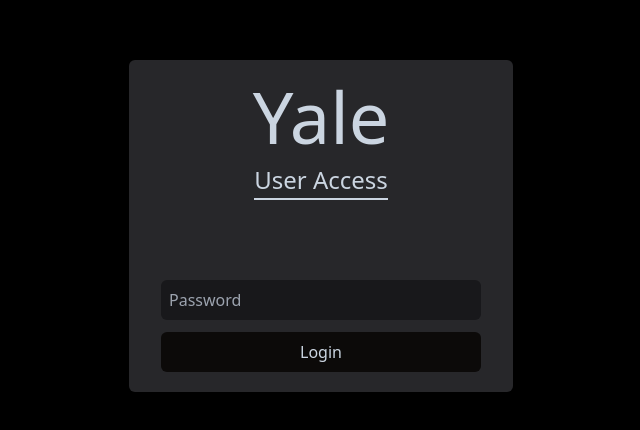
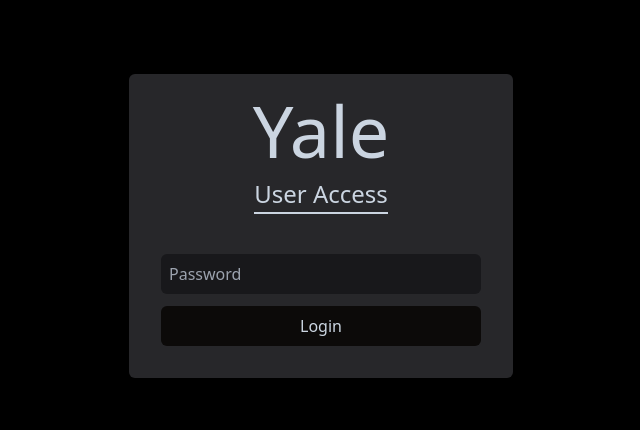
Before and after one commit to LiamPietralla/yale-user-access, a Nuxt app in the folder packages/frontend/: page /login in a window 1280 px wide. Shown: the part 174-604 px from the top of the page, without its empty margins (319-959 px from the left). Built offline with nearby package versions, Linux system fonts and the light colour scheme.

Commit message:
Refactor LoginForm component styling

```diff
--- a/packages/frontend/components/LoginForm.vue
+++ b/packages/frontend/components/LoginForm.vue
@@ -42,9 +42,9 @@ const handleLogin = async () => {
             <h4 class="hr text-2xl mt-3">User Access</h4>
         </div>
 
-        <input class="block mt-20 w-5/6 mx-auto bg-zinc-900 hover:bg-zinc-700 p-2 rounded-md" type="password" v-model="password" placeholder="Password">
+        <input class="block mt-10 w-5/6 mx-auto bg-zinc-900 p-2 rounded-md" type="password" v-model="password" placeholder="Password">
         <p class="mt-3 w-5/6 mx-auto text-red-600" v-if="passwordError">{{ passwordError }}</p>
-        <button class="mb-5 mt-3 w-5/6 mx-auto bg-stone-950 hover:bg-stone-900 p-2 rounded-md" @click='handleLogin'>Login</button>
+        <button class="mb-8 mt-3 w-5/6 mx-auto bg-stone-950 hover:bg-stone-900 p-2 rounded-md" @click='handleLogin'>Login</button>
     </div>
 </template>
 
```
